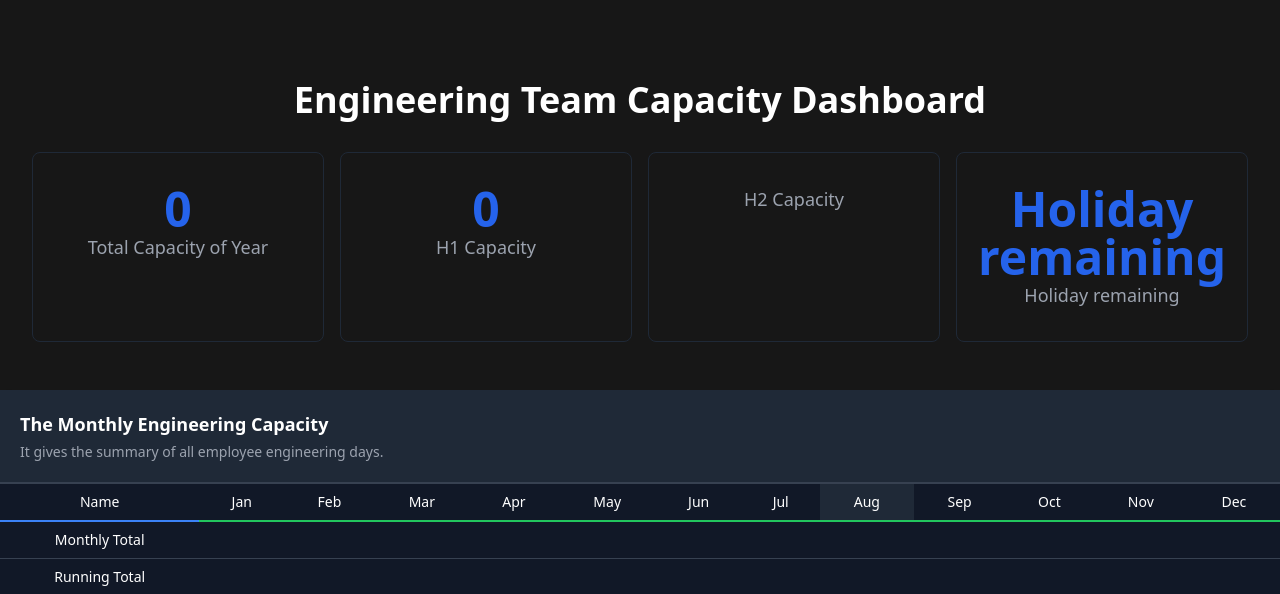
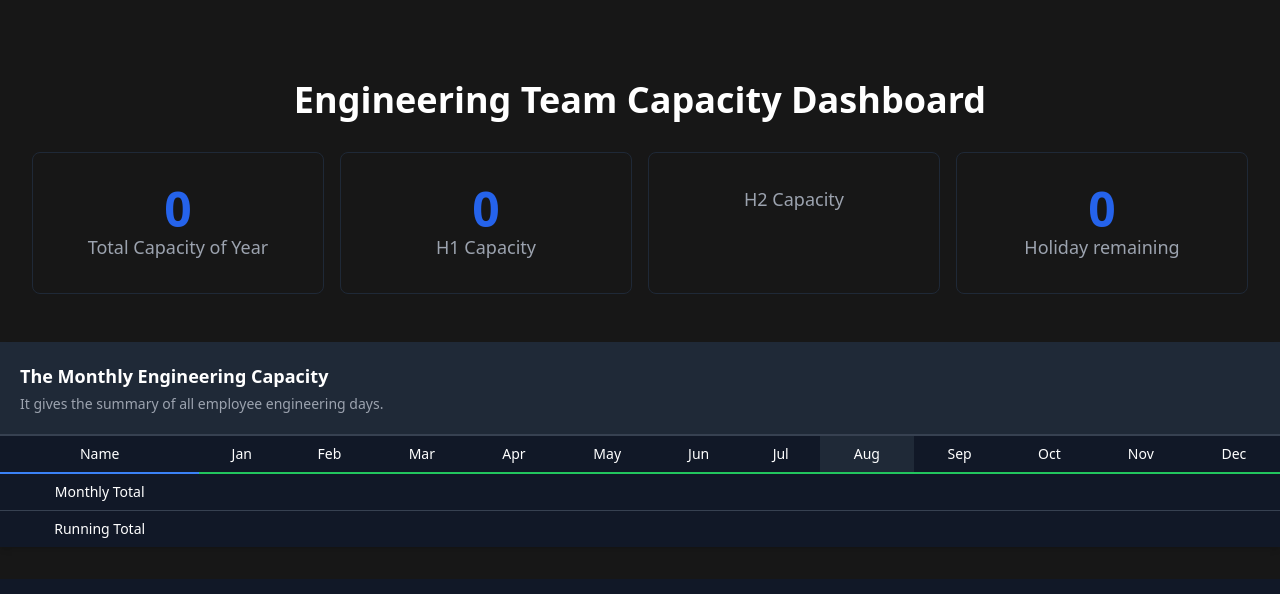
Before and after one commit to JIAZHEN/em-capacity-app, a Rails app: page / in a window 1280 px wide. Shown: the part 159-753 px from the top of the page. Run offline with Rails 7, Linux system fonts and the light colour scheme; the visitor is signed in with stand-in values (Sample User, id 1); data that the repository does not hold is empty; style sheets or scripts are compiled from the project's sources; some libraries are stand-ins or nearby versions.

Commit message:
Show holdiay remaining

```diff
--- a/app/controllers/capacities_controller.rb
+++ b/app/controllers/capacities_controller.rb
@@ -2,12 +2,14 @@
 
 class CapacitiesController < ApplicationController
   def show
+    the_year = Date.current.year
     @month_names = MONTH_NAMES
-    @bank_holidays = BankHoliday.where(year: Date.current.year)
+    @bank_holidays = BankHoliday.where(year: the_year)
     @employees = Employee.includes(:employee_factors, :employee_allowances, :absences).all
     capacity_calculator = CapacityCalculator.new(@bank_holidays)
 
     @employees_engineering_days = []
+    @holiday_remainings = 0
     @employees.map do |employee|
       employee_engineering_days = [employee.name]
       @month_names.map do |month_name|
@@ -16,6 +18,7 @@
         month_index = capacity_calculator.get_month_number_from(month_name)
         employee_engineering_days << engineering_days
       end
+      @holiday_remainings += employee.holiday_remaining_in_year(the_year)
       @employees_engineering_days << employee_engineering_days
     end
 
--- a/app/dashboards/absence_dashboard.rb
+++ b/app/dashboards/absence_dashboard.rb
@@ -9,7 +9,7 @@
   # on pages throughout the dashboard.
   ATTRIBUTE_TYPES = {
     id: Field::Number,
-    absence_type: Field::Select.with_options(collection: ["holiday", "sick_leave"]),
+    absence_type: Field::Enum,
     calendar_date: Field::Date,
     employee: Field::BelongsTo,
     half_day: Field::Boolean,
--- a/app/views/capacities/show.html.erb
+++ b/app/views/capacities/show.html.erb
@@ -36,7 +36,7 @@
     >
       <dt class="order-last text-lg font-medium text-gray-500 dark:text-gray-400">Holiday remaining</dt>
 
-      <dd class="text-4xl font-extrabold text-blue-600 md:text-5xl">Holiday remaining</dd>
+      <dd class="text-4xl font-extrabold text-blue-600 md:text-5xl"><%= @holiday_remainings %></dd>
     </div>
   </dl>
 </div>
```
